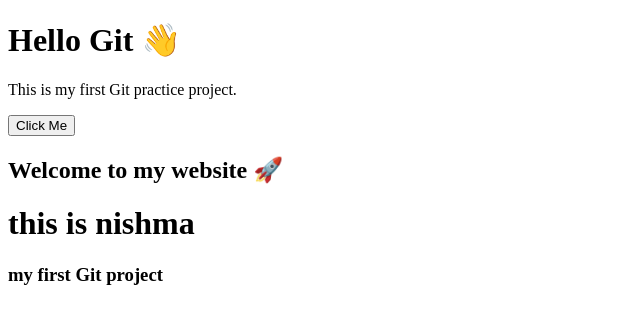
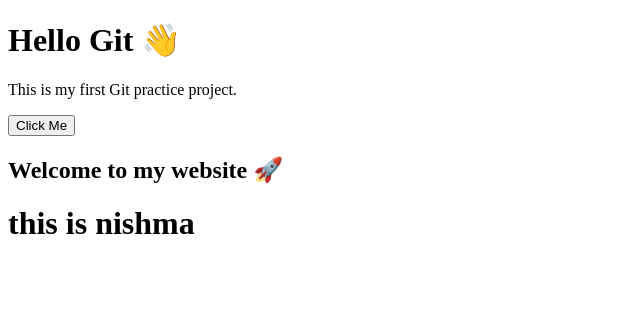
Before and after one commit to devnishma/MY-FIRST-PROJECT, a plain HTML site: page index.html in a window 1280 px wide. Shown: the whole page, without its empty margins (0-640 px from the left). Drawn offline with Linux system fonts and the light colour scheme.

Commit message:
updated heading text

```diff
--- a/index.html
+++ b/index.html
@@ -19,6 +19,6 @@
 
     <h2>Welcome to my website 🚀</h2>
     <h1>this is nishma</h1>
-    <h3>my first Git  project</h3>
+
 </body>
 </html>
```
